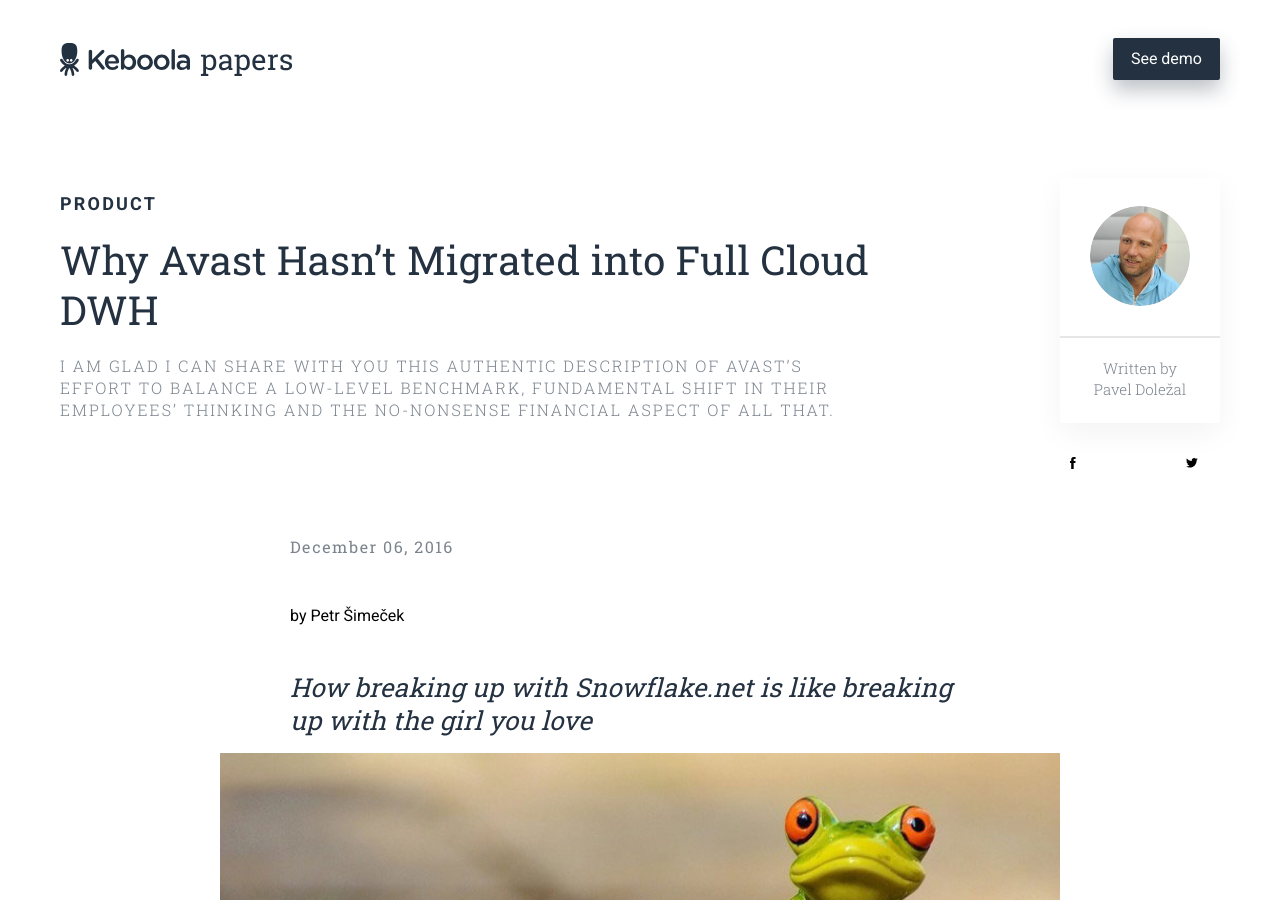
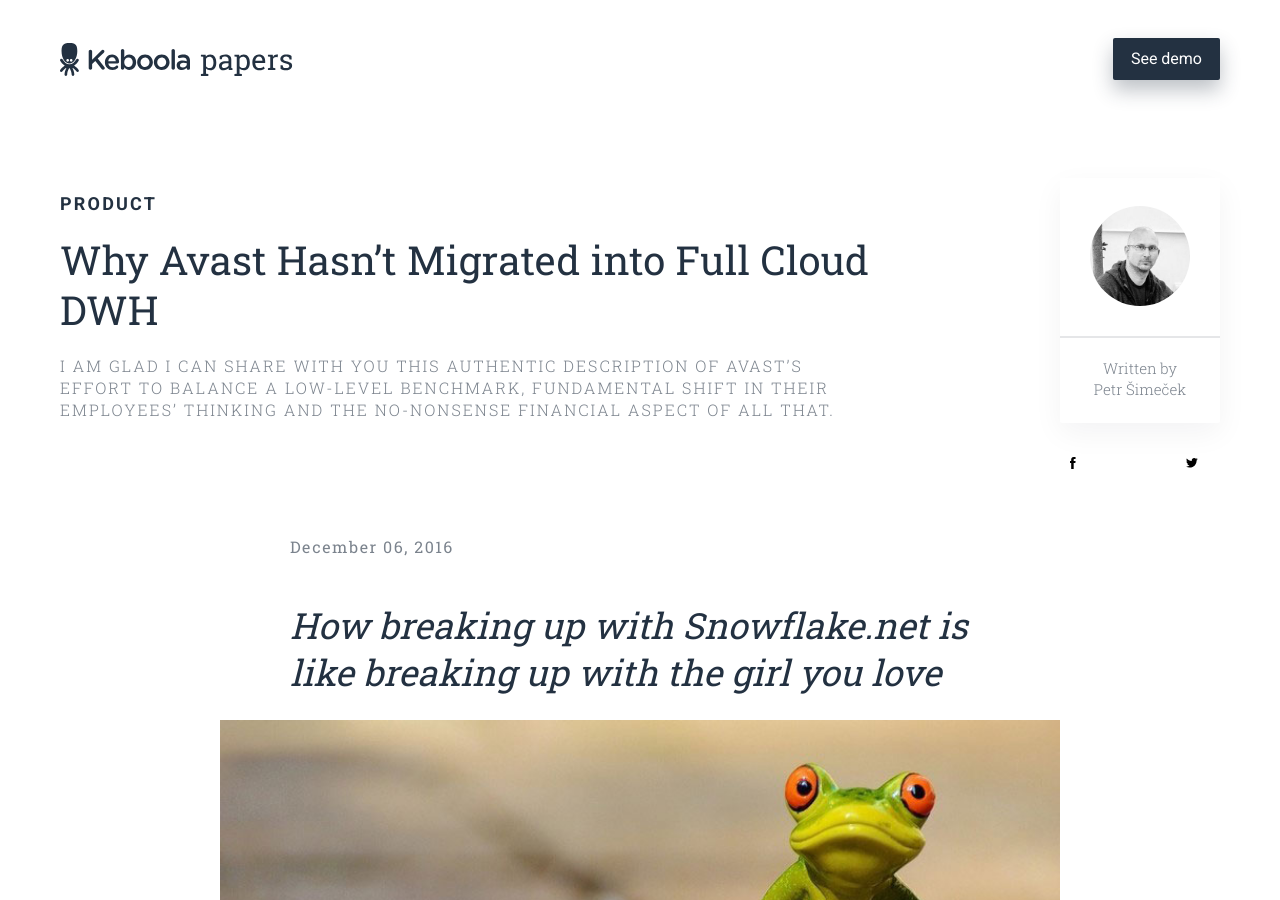
Before and after one commit to keboola/blog, a Jekyll site: the page built from _posts/2018-10-11-avast.md, in a window 1280 px wide and 900 px high. Built offline with Jekyll 4.4.1, drawn with Linux system fonts in a browser that asks for light colours; nearby versions of some CDN libraries.

Commit message:
Update from Forestry.io - Updated 2018-10-11-avast.md

```diff
--- a/_posts/2018-10-11-avast.md
+++ b/_posts/2018-10-11-avast.md
@@ -6,14 +6,12 @@
 perex: I am glad I can share with you this authentic description of Avast’s effort
   to balance a low-level benchmark, fundamental shift in their employees’ thinking
   and the no-nonsense financial aspect of all that.
-user: pavel-dolezal
+user: petr-simecek
 coverphoto: ''
 coverphoto_slider: "/uploads/avast.jpg"
 
 ---
-by Petr Šimeček
-
-#### _How breaking up with Snowflake.net is like breaking up with the girl you love_
+## _How breaking up with Snowflake.net is like breaking up with the girl you love_
 
 ![](/uploads/avast1.jpg)
 
```
